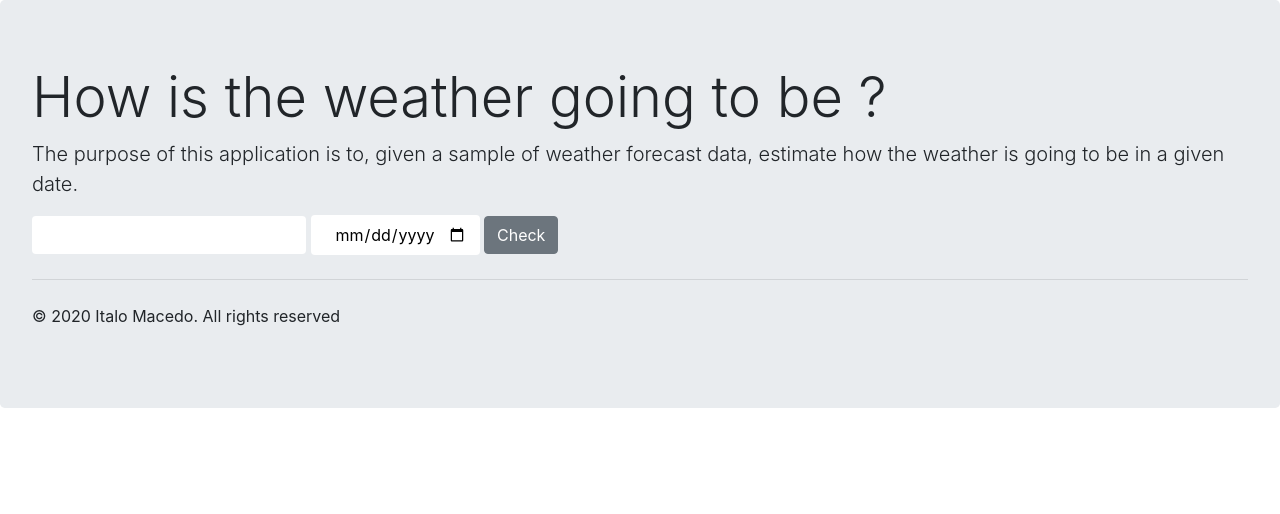
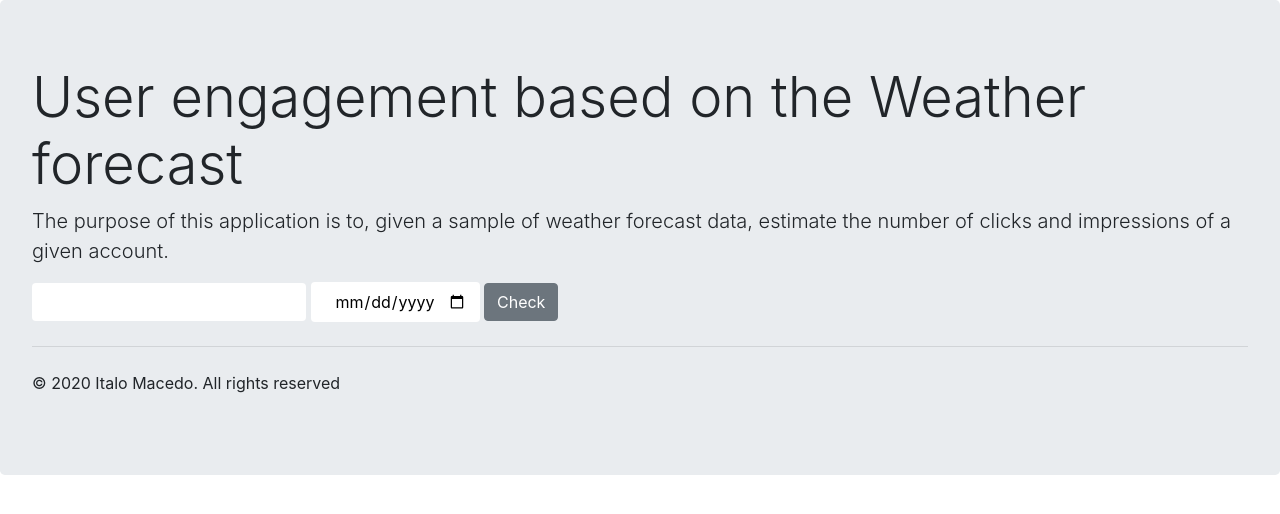
Before and after one commit to italomacedo/weatherforecast, a Django app: page / in a window 1280 px wide. Shown: the part 56-570 px from the top of the page. Run offline with Django 3.2, Linux system fonts and the light colour scheme; some libraries are stand-ins or nearby versions.

Commit message:
Modified the layout of the index template.

```diff
--- a/templates/index.html
+++ b/templates/index.html
@@ -27,8 +27,8 @@
     </button>
   </nav>
   <div class="jumbotron">
-    <h1 class="display-4">How is the weather going to be ?</h1>
-    <p class="lead">The purpose of this application is to, given a sample of weather forecast data, estimate how the weather is going to be in a given date.</p>
+    <h1 class="display-4">User engagement based on the Weather forecast</h1>
+    <p class="lead">The purpose of this application is to, given a sample of weather forecast data, estimate the number of clicks and impressions of a given account.</p>
     <form action="./api">
       <input type="text" class="btn" alt="Account id" name="accountId"/>
       <input type="date" class="btn" alt="Future date" name="futureDate"/>
```
